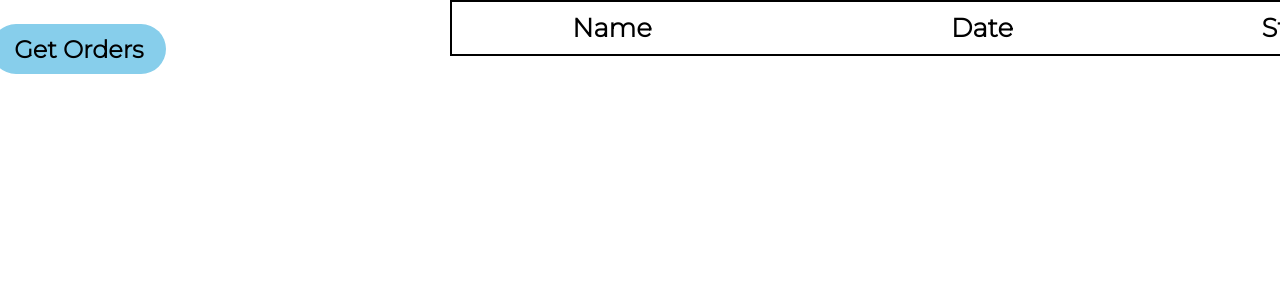
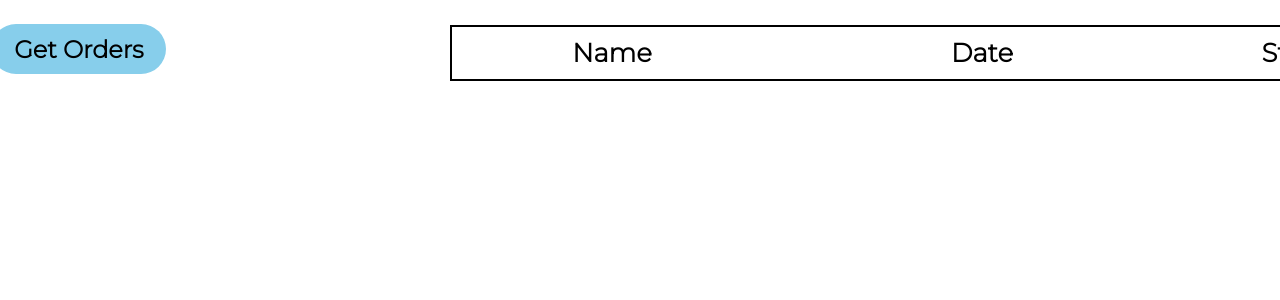
Before and after one commit to alec-b-williams/420_Capstone, a React (Create React App) app: page / in a window 1280 px wide. Shown: the top 300 px of the page. Built offline with nearby package versions, Linux system fonts and the light colour scheme.

Commit message:
Updated Scaling o/ Table
- Adding scaling to tableContainer.

```diff
--- a/src/App.css
+++ b/src/App.css
@@ -24,5 +24,8 @@
 }
 
 .tableContainer {
+  position: absolute;
+  left: 0px;
+  top: 25px;
   height: 920px;
 }
```
